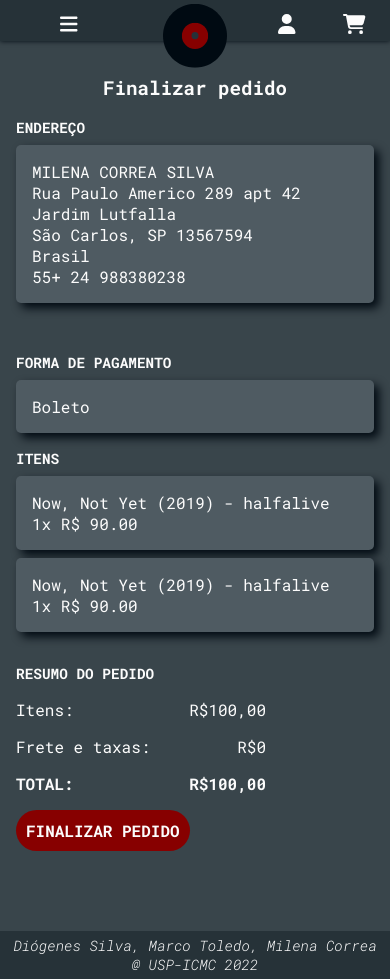
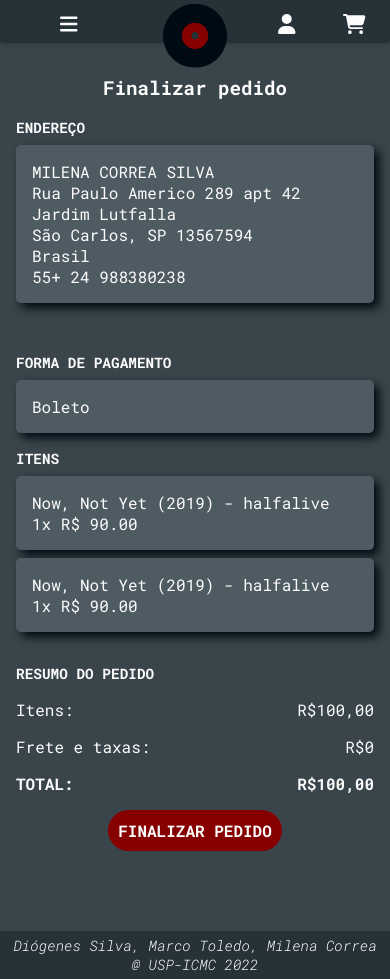
Before and after one commit to Ocramoi/TipTheSong, a Vue app in the folder tipthesong/: page /endpurchase in a window 390 px wide. Built offline with nearby package versions, Linux system fonts and the light colour scheme; what secure-ls, vue3-cookies would draw is missing.

Commit message:
fixing cart buttons

```diff
--- a/tipthesong/src/css/Cart.css
+++ b/tipthesong/src/css/Cart.css
@@ -14,4 +14,8 @@
     .cartStatus h2:not(.active) {
         display: none;
     }
+    button {
+        margin: 0 auto;
+        display: block;
+    }
 }
--- a/tipthesong/src/views/Cart/EndPurchase.vue
+++ b/tipthesong/src/views/Cart/EndPurchase.vue
@@ -135,6 +135,7 @@
         flex: 1 0 100%;
         flex-direction: row;
         align-items: flex-start;
+        justify-content: center;
     }
 
     .allInfo > * {
@@ -157,7 +158,7 @@
     }
 
     .cartTotals {
-        max-width: 250px;
+        max-width: 400px;
         min-width: min-content;
         gap: 1rem;
         display: flex;
--- a/tipthesong/src/views/Cart/MyCart.vue
+++ b/tipthesong/src/views/Cart/MyCart.vue
@@ -42,9 +42,11 @@
         </div>
 
         <br />
-        <router-link to="/products" custom v-slot="{ navigate }">
-            <button v-on:click="navigate" role="link" type="button"> Continuar Comprando </button>
-        </router-link>
+        <div style="width: 100%">
+            <router-link to="/products" class="button" custom v-slot="{ navigate }">
+                <button v-on:click="navigate" role="link" type="button"> Continuar Comprando </button>
+            </router-link>
+        </div>
     </div>
 </template>
 
@@ -224,4 +226,6 @@
  :deep(.flexTable) {
      min-width: 600px !important;
  }
+
+
 </style>
```
